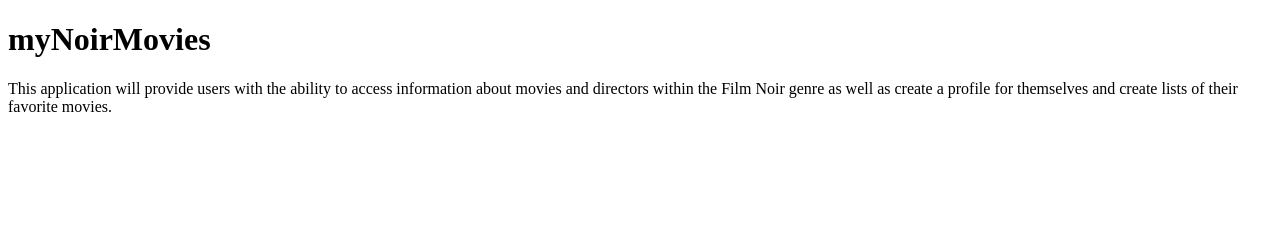
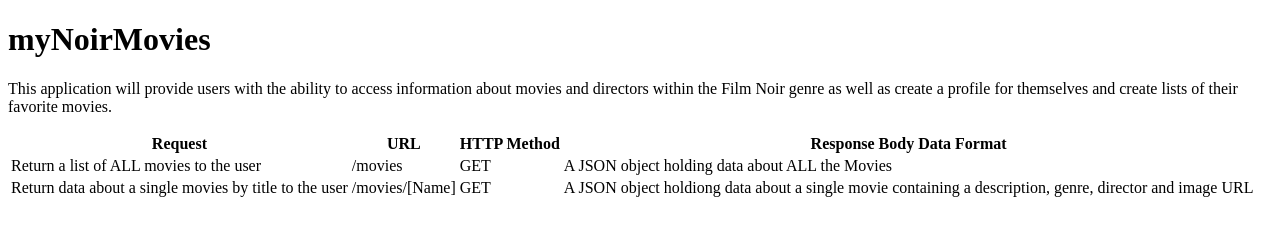
Before and after one commit to brandontyruspetty/movie_api, a website: page public/documentation.html in a window 1280 px wide. Drawn offline with Linux system fonts and the light colour scheme.

Commit message:
Initial documentation of API endpoints

```diff
--- a/public/documentation.html
+++ b/public/documentation.html
@@ -14,5 +14,32 @@
         Film Noir genre as well as create a profile for themselves
         and create lists of their favorite movies.
         </p>
+        <table>
+            <thead>
+                <tr>
+                    <th>Request</th>
+                    <th>URL</th>
+                    <th>HTTP Method</th>
+                    <th>Response Body Data Format</th>
+                </tr>
+            </thead>
+            <tbody>
+                <tr>
+                    <td>Return a list of ALL movies to the user</td>
+                    <td>/movies</td>
+                    <td>GET</td>
+                    <td>A JSON object holding data about ALL the Movies</td>
+                </tr>
+                <tr>
+                    <td>Return data about a single movies by title to the user</td>
+                    <td>/movies/[Name]</td>
+                    <td>GET</td>
+                    <td>A JSON object holdiong data about a single movie containing a description, genre, director and image URL</td>
+                </tr>
+
+            </tbody>
+        </table>
     </body>
+
+
 </html>
```
